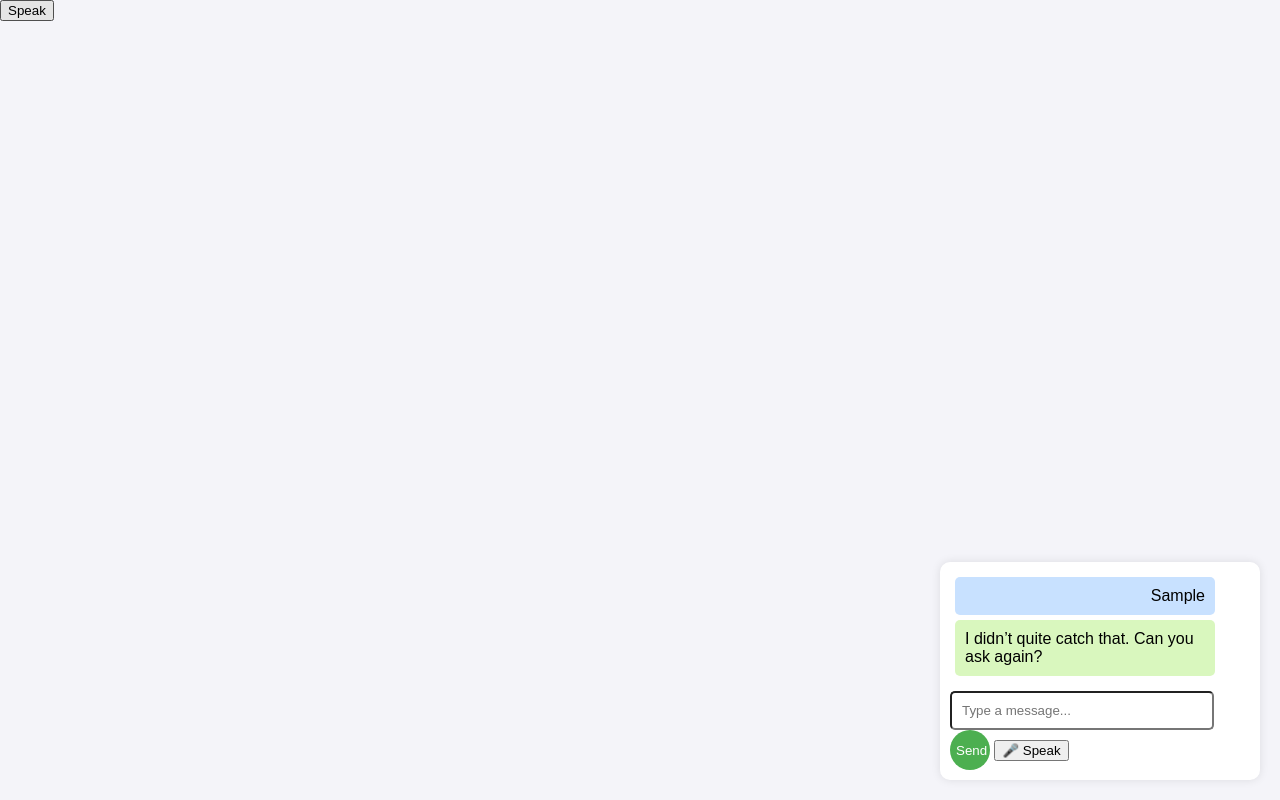
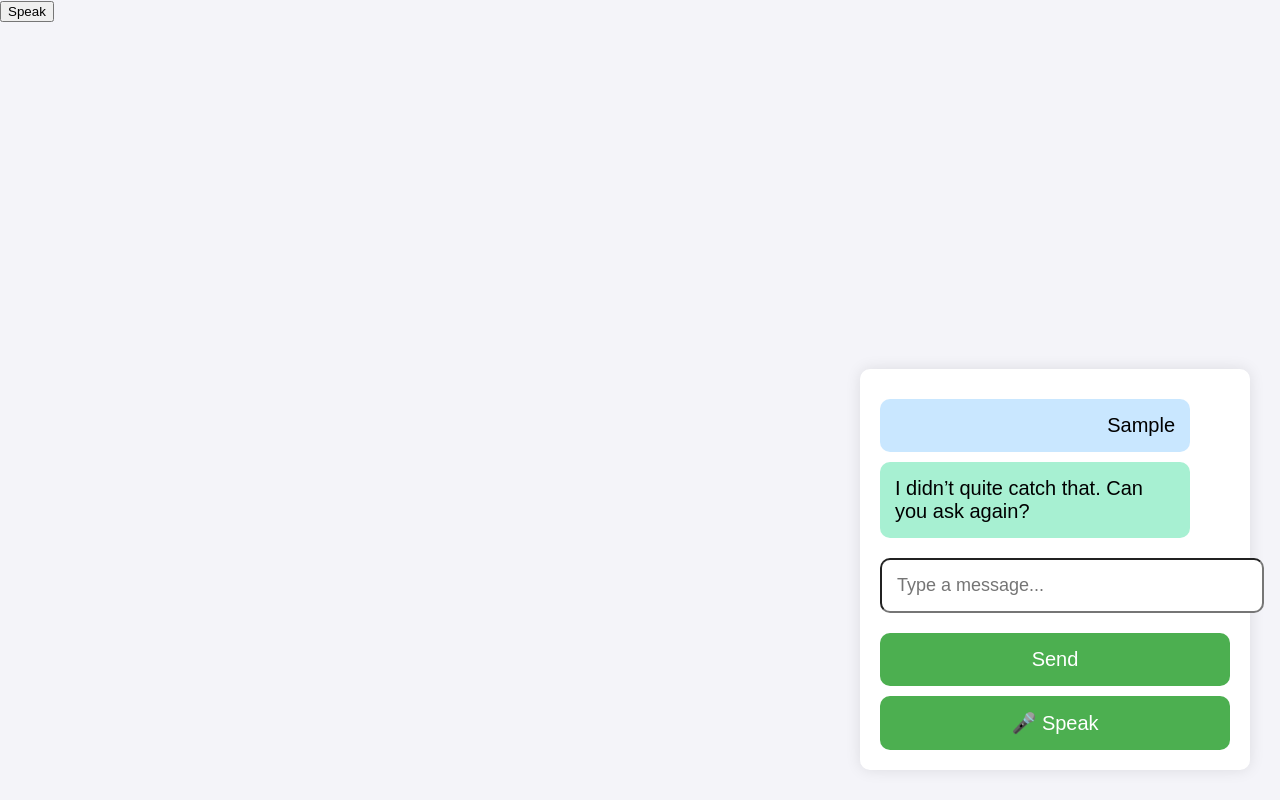
Before and after one commit to purvaamidha/digibuddy-chatbot-simple, a plain HTML site: page index.html in a window 1280 px wide. Both pictures are taken after typing "Sample" into the empty fields and a click on the button "Send". Drawn offline with Linux system fonts and the light colour scheme.

Commit message:
Update style.css

```diff
--- a/style.css
+++ b/style.css
@@ -1,61 +1,67 @@
 body {
-    font-family: Arial, sans-serif;
+    font-family: 'Arial', sans-serif;
     background-color: #f4f4f9;
     margin: 0;
     padding: 0;
+    font-size: 18px;
 }
 
 .chat-container {
-    width: 300px;
+    width: 350px;
     position: fixed;
-    bottom: 20px;
-    right: 20px;
-    background-color: #fff;
+    bottom: 30px;
+    right: 30px;
+    background-color: #ffffff;
     border-radius: 10px;
-    box-shadow: 0px 0px 10px rgba(0, 0, 0, 0.1);
-    padding: 10px;
+    box-shadow: 0px 0px 15px rgba(0, 0, 0, 0.1);
+    padding: 20px;
     z-index: 9999;
+    font-size: 20px; /* Increase font size for better readability */
 }
 
 .chat-box {
-    max-height: 300px;
+    max-height: 350px;
     overflow-y: auto;
     margin-bottom: 10px;
 }
 
 .message {
-    padding: 10px;
-    border-radius: 5px;
-    margin: 5px;
+    padding: 15px;
+    border-radius: 10px;
+    margin: 10px 0;
     max-width: 80%;
 }
 
 .bot-message {
-    background-color: #d9f7be;
+    background-color: #a7f0d2;
     text-align: left;
 }
 
 .user-message {
-    background-color: #c8e1ff;
+    background-color: #c9e7ff;
     text-align: right;
 }
 
 #user-input {
-    width: calc(100% - 60px);
-    padding: 10px;
-    border-radius: 5px;
+    width: 100%;
+    padding: 15px;
+    border-radius: 10px;
+    font-size: 18px;
+    margin-bottom: 10px;
 }
 
-#send-btn {
-    width: 40px;
-    height: 40px;
+#send-btn, #voice-btn {
+    width: 100%;
+    padding: 15px;
     background-color: #4CAF50;
     color: white;
+    font-size: 20px;
+    border-radius: 10px;
+    cursor: pointer;
     border: none;
-    border-radius: 50%;
-    cursor: pointer;
+    margin-top: 10px;
 }
 
-#send-btn:hover {
+#send-btn:hover, #voice-btn:hover {
     background-color: #45a049;
 }
```
